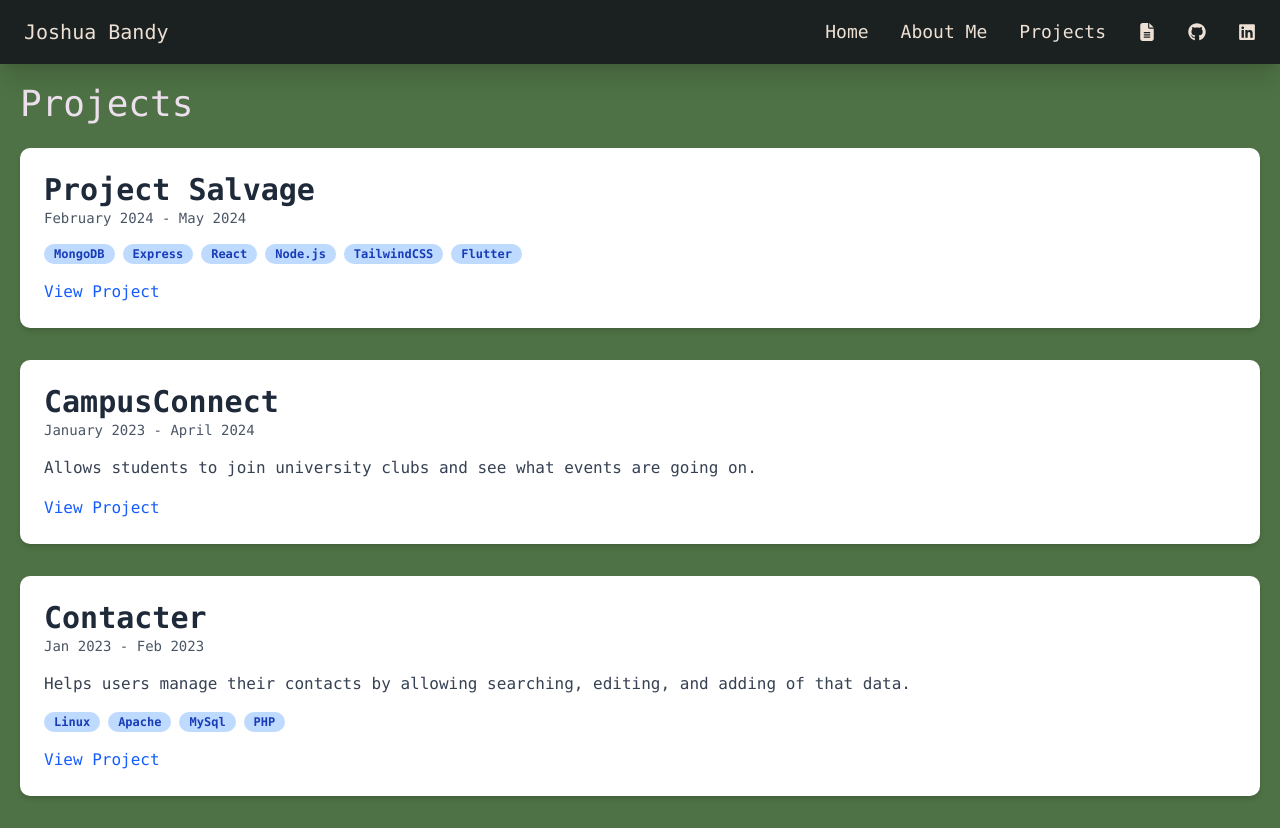
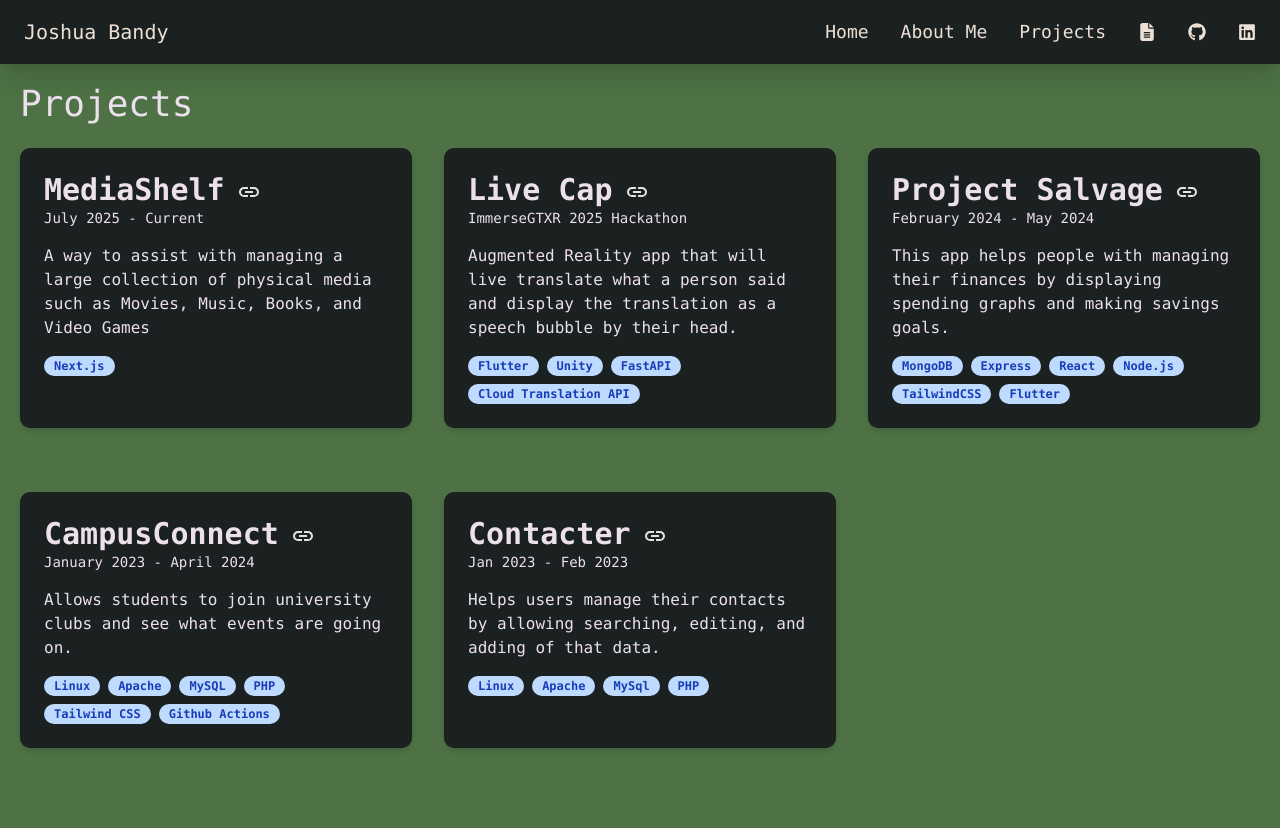
Before and after one commit to Lobbbey/portfolio, a Next.js app: page /projects in a window 1280 px wide. After the commit the page ends 800 px from the top, so only its background shows below. Built offline with nearby package versions, Linux system fonts and the light colour scheme.

Commit message:
Updated projects and added colors

```diff
--- a/app/projects/page.tsx
+++ b/app/projects/page.tsx
@@ -2,6 +2,7 @@
 import { useEffect } from "react";
 import AOS from "aos";
 import "aos/dist/aos.css";
+import LinkIconSVG from "../../public/icons/link.svg";
 
 export default function Projects() {
   useEffect(() => {
@@ -13,10 +14,33 @@ export default function Projects() {
 
   const projects = [
     {
+      name: "MediaShelf",
+      duration: "July 2025 - Current",
+      info: {
+        description:
+          "A way to assist with managing a large collection of physical media such as Movies, Music, Books, and Video Games",
+        tags: ["Next.js"],
+      },
+      logo: "",
+      link: "https://github.com/Lobbbey/MediaShelf",
+    },
+    {
+      name: "Live Cap",
+      duration: "ImmerseGTXR 2025 Hackathon",
+      info: {
+        description:
+          "Augmented Reality app that will live translate what a person said and display the translation as a speech bubble by their head.",
+        tags: ["Flutter", "Unity", "FastAPI", "Cloud Translation API"],
+      },
+      logo: "",
+      link: "https://github.com/Lobbbey/LiveCap",
+    },
+    {
       name: "Project Salvage",
       duration: "February 2024 - May 2024",
       info: {
-        description: "",
+        description:
+          "This app helps people with managing their finances by displaying spending graphs and making savings goals.",
         tags: [
           "MongoDB",
           "Express",
@@ -33,8 +57,15 @@ export default function Projects() {
       name: "CampusConnect",
       duration: "January 2023 - April 2024",
       info: {
-        description: "Allows students to join university clubs and see what events are going on.",
+        description:
+          "Allows students to join university clubs and see what events are going on.",
         tags: [
+          "Linux",
+          "Apache",
+          "MySQL",
+          "PHP",
+          "Tailwind CSS",
+          "Github Actions",
         ],
       },
       logo: "",
@@ -44,7 +75,8 @@ export default function Projects() {
       name: "Contacter",
       duration: "Jan 2023 - Feb 2023",
       info: {
-        description: "Helps users manage their contacts by allowing searching, editing, and adding of that data.",
+        description:
+          "Helps users manage their contacts by allowing searching, editing, and adding of that data.",
         tags: ["Linux", "Apache", "MySql", "PHP"],
       },
       logo: "",
@@ -54,42 +86,52 @@ export default function Projects() {
 
   return (
     <section className="pt-16 my-5 px-4 md:px-5" id="about">
-      {/*About me*/}
       <div
-        data-aos="fade-down"
-        className="text-5xl sm:text-4xl text-left flex flex-col mx-auto"
+        data-aos="fade-up"
+        className="text-5xl sm:text-4xl text-left f1B2021ex-col mx-auto"
       >
         <h1>Projects</h1>
         <p className="text-lg md:text-xl lg:text-2xl mx-auto mb-6 max-w-6xl"></p>
       </div>
-      <div className="">
-
-					{ projects.map((project, index) => (
-    <div key={index} className="mb-8 p-6 bg-white rounded-lg shadow-md" data-aos="fade-up">
-      <h2 className="text-3xl font-bold text-gray-800">{project.name}</h2>
-      <p className="text-gray-600 text-sm mb-2">{project.duration}</p>
+      <div className="grid grid-cols-1 md:grid-cols-2 lg:grid-cols-3 gap-8">
+        {projects.map((project, index) => (
+          <div
+            key={index}
+            className="mb-8 p-6 bg-[#1B2021] rounded-lg shadow-md"
+            data-aos="fade-up"
+          >
+            <h2 className="text-3xl font-bold flex items-center">
+              {project.name}
+              {project.link && (
+                <a
+                  href={project.link}
+                  target="_blank"
+                  rel="noopener noreferrer"
+                  className="ml-3 text-blue-600 hover:text-blue-800 transition-colors duration-200"
+                  aria-label={`View ${project.name} on GitHub`}
+                >
+                  <img
+                    src="/icons/link.svg"
+                    alt="View project link"
+                    className="h-6 w-6 inline-block transition-all duration-300 hover:scale-110"
+                  />
+                </a>
+              )}
+            </h2>
+            <p className="text-sm mb-2">{project.duration}</p>
             {project.info.description && (
-        <p className="text-gray-700 mt-4">{project.info.description}</p>
+              <p className="mt-4">{project.info.description}</p>
             )}
             {project.info.tags.length > 0 && (
               <div className="mt-4 flex flex-wrap gap-2">
                 {project.info.tags.map((tag, tagIndex) => (
-            <span key={tagIndex} className="bg-blue-200 text-blue-800 text-xs font-semibold px-2.5 py-0.5 rounded-full">
+                  <span
+                    key={tagIndex}
+                    className="bg-blue-200 text-blue-800 text-xs font-semibold px-2.5 py-0.5 rounded-full"
+                  >
                     {tag}
                   </span>
                 ))}
-        </div>
-      )}
-      {project.link && (
-        <div className="mt-4">
-          <a
-            href={project.link}
-            target="_blank"
-            rel="noopener noreferrer"
-            className="text-blue-600 hover:underline"
-          >
-            View Project
-          </a>
               </div>
             )}
           </div>
```
Also changed, not shown: public/icons/link.svg (added). Lines whose indentation alone changed are shown as unchanged.
